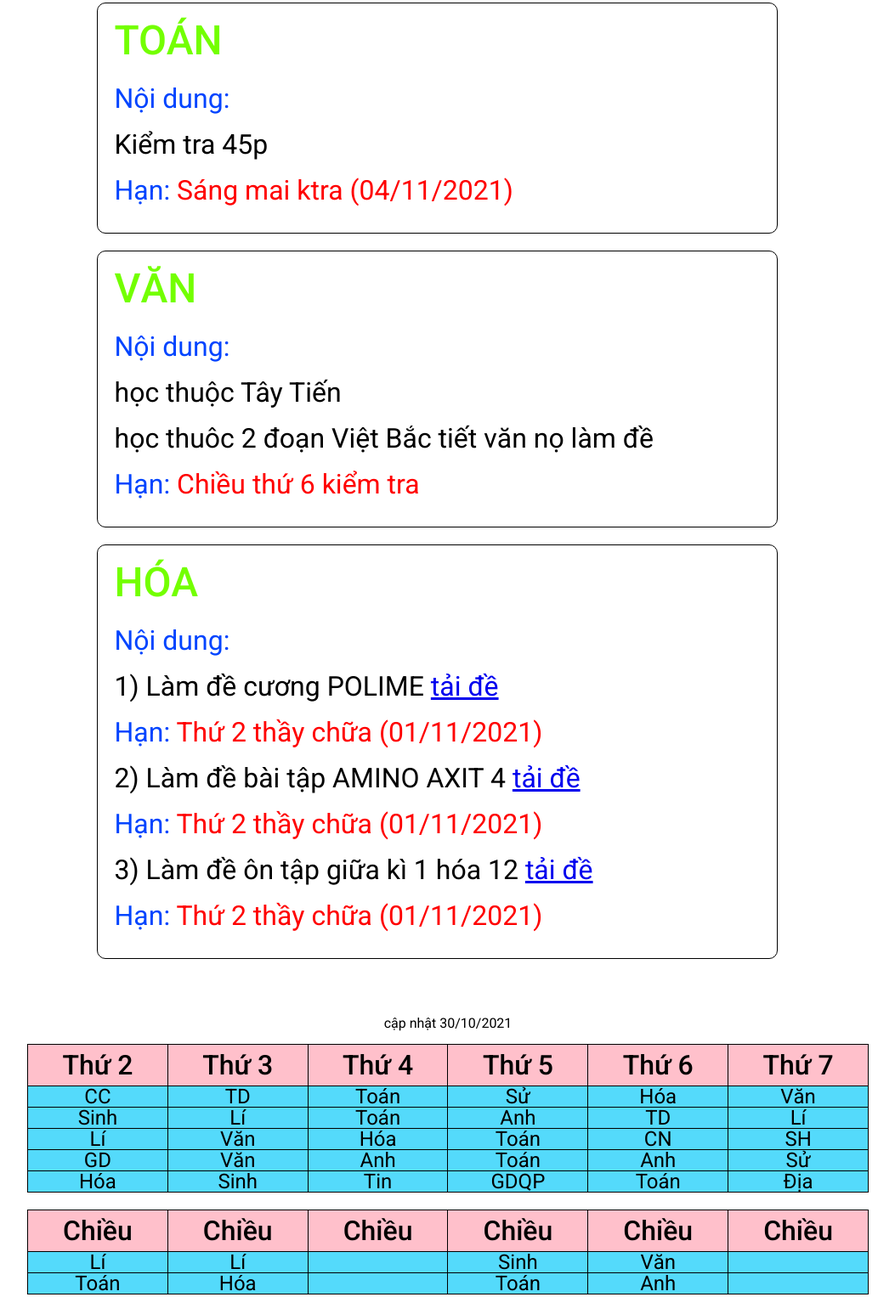
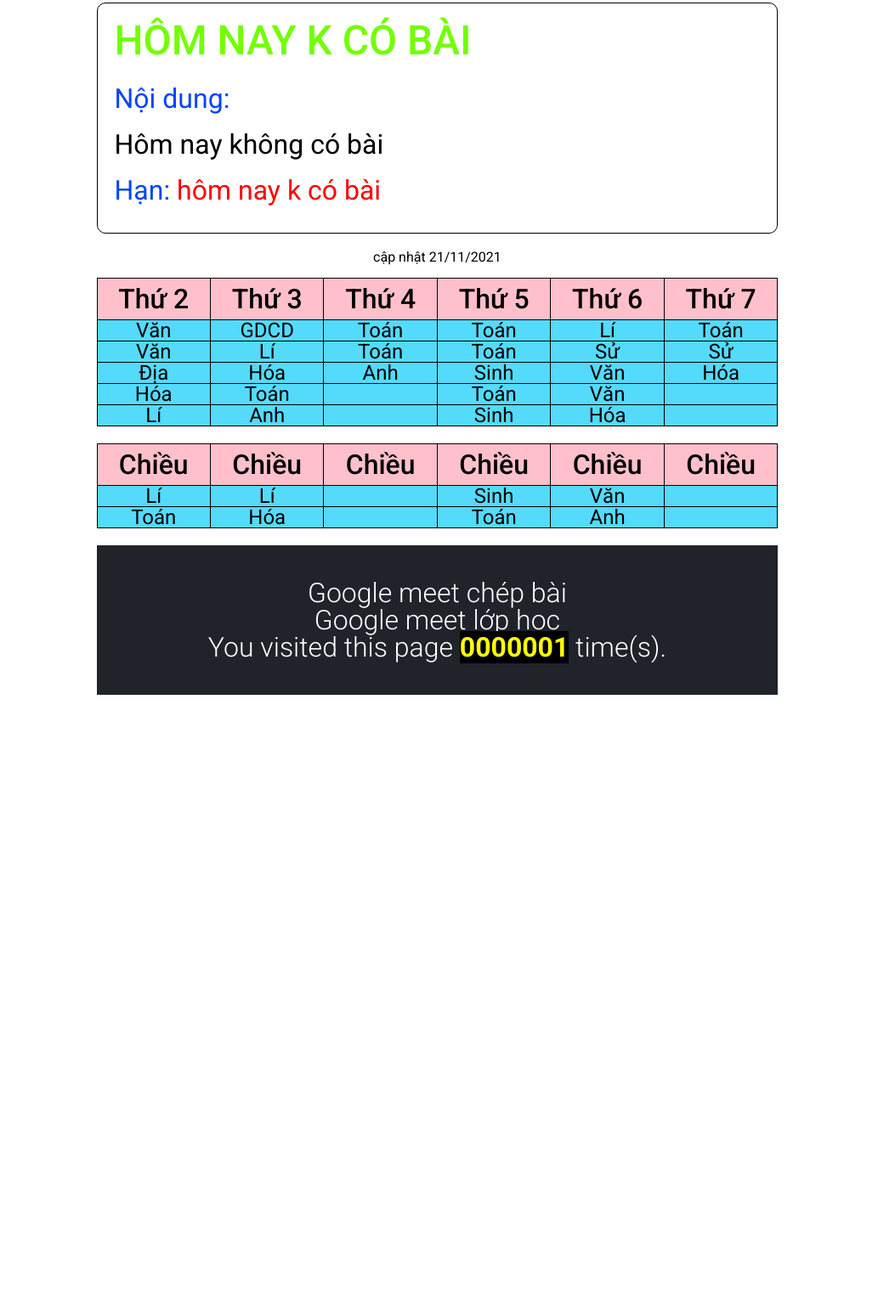
Before and after one commit to vuduynhiennn/12c6-utils, a plain HTML site: page index.html in a window 1280 px wide. Shown: the part 234-1781 px from the top of the page at 85% size, without its empty margins (113-1166 px from the left). After the commit the page ends 1150 px from the top, so only its background shows below. Drawn offline with Linux system fonts and the light colour scheme.

Commit message:
add tkb 21/11/2021

```diff
--- a/index.html
+++ b/index.html
@@ -58,7 +58,7 @@
                     <div class="btvn">
                         <h1 class="headingTop">Bài Tập Về Nhà</h1>
 
-                        <div class="btvn--box">
+                        <!-- <div class="btvn--box">
                             <h1 class="monhoc">Toán</h1>
                             <p class="footer--text">
                                 <span class="content"> Nội dung: </span>
@@ -80,25 +80,23 @@
 
 
                             </p>
-                        </div>
+                        </div> -->
 
                         <div class="btvn--box">
-                            <h1 class="monhoc">Văn</h1>
+                            <h1 class="monhoc">Hôm nay k có bài</h1>
                             <p class="footer--text">
                                 <span class="content"> Nội dung: </span>
                                 <br>
                                 <span style="color: black;" class="content">
 
-                                    học thuộc Tây Tiến
-                                    <br>
-                                    học thuôc 2 đoạn Việt Bắc tiết văn nọ làm đề
+                                    Hôm nay không có bài
 
 
                                 </span>
                                 <br>
                                 <span class="content">Hạn: </span> <span class="content" style="color: red;"
                                     class="red">
-                                    Chiều thứ 6 kiểm tra
+                                    hôm nay k có bài
                                 </span>
 
 
@@ -151,13 +149,13 @@
                         </div>
  -->
 
-
+<!--
                         <div class="btvn--box">
                             <h1 class="monhoc">Hóa</h1>
                             <p class="footer--text">
                                 <span class="content"> Nội dung: </span>
                                 <br>
-                                <!-- đê bắt đầu từ đây  -->
+
                                 <span style="color: black;" class="content">
                                     1) Làm đề cương POLIME
                                     <a href="./document/ĐỀ-CƯƠNG-VỀ-POLIME.docx"> tải đề</a>
@@ -200,10 +198,10 @@
                 </div>
 
             </div>
-        </div>
+        </div> -->
 
         <div class="main--right">
-            <h1>cập nhật 30/10/2021</h1>
+            <h1>cập nhật 21/11/2021</h1>
             <br>
             <div class="main--right__content">
                 <table class="morning">
@@ -219,44 +217,44 @@
                     </thead>
                     <tbody>
                         <tr>
-                            <td>CC</td>
-                            <td>TD</td>
+                            <td>Văn</td>
+                            <td>GDCD</td>
+                            <td>Toán</td>
+                            <td>Toán</td>
+                            <td>Lí</td>
+                            <td>Toán</td>
+                        </tr>
+                        <tr>
+                            <td>Văn</td>
+                            <td>Lí</td>
+                            <td>Toán</td>
                             <td>Toán</td>
                             <td>Sử</td>
-                            <td>Hóa</td>
-                            <td>Văn</td>
+                            <td>Sử</td>
                         </tr>
                         <tr>
+                            <td>Địa</td>
+                            <td>Hóa</td>
+                            <td>Anh</td>
                             <td>Sinh</td>
-                            <td>Lí</td>
+                            <td>Văn</td>
+                            <td>Hóa</td>
+                        </tr>
+                        <tr>
+                            <td>Hóa</td>
                             <td>Toán</td>
-                            <td>Anh</td>
-                            <td>TD</td>
-                            <td>Lí</td>
+                            <td></td>
+                            <td>Toán</td>
+                            <td>Văn</td>
+                            <td></td>
                         </tr>
                         <tr>
                             <td>Lí</td>
-                            <td>Văn</td>
+                            <td>Anh</td>
+                            <td></td>
+                            <td>Sinh</td>
                             <td>Hóa</td>
-                            <td>Toán</td>
-                            <td>CN</td>
-                            <td>SH</td>
-                        </tr>
-                        <tr>
-                            <td>GD</td>
-                            <td>Văn</td>
-                            <td>Anh</td>
-                            <td>Toán</td>
-                            <td>Anh</td>
-                            <td>Sử</td>
-                        </tr>
-                        <tr>
-                            <td>Hóa</td>
-                            <td>Sinh</td>
-                            <td>Tin</td>
-                            <td>GDQP</td>
-                            <td>Toán</td>
-                            <td>Địa</td>
+                            <td></td>
                         </tr>
                     </tbody>
                 </table>
```
